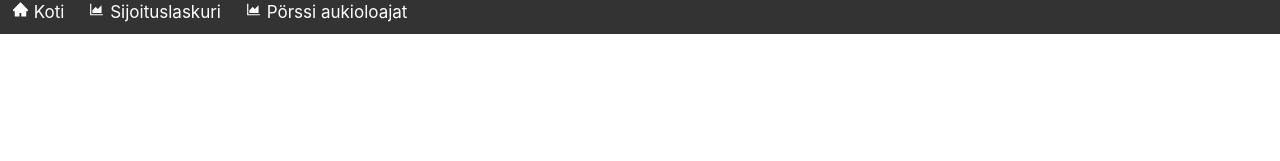
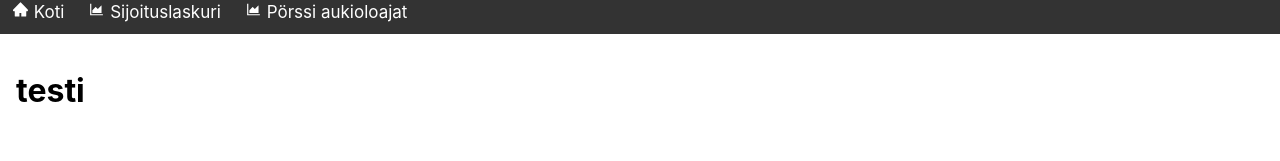
Before and after one commit to Iiigorriii/reactnettisivut, a Next.js app: page / in a window 1280 px wide. Shown: the part 123-284 px from the top of the page. Built offline with nearby package versions, Linux system fonts and the light colour scheme.

Commit message:
Update index.js

```diff
--- a/pages/index.js
+++ b/pages/index.js
@@ -1,5 +1,9 @@
 import { Layout } from "../components/Layout";
 
-const Home = () => <Layout></Layout>;
+const Home = () => (
+  <Layout>
+    <h1>testi</h1>
+  </Layout>
+);
 
 export default Home;
```
